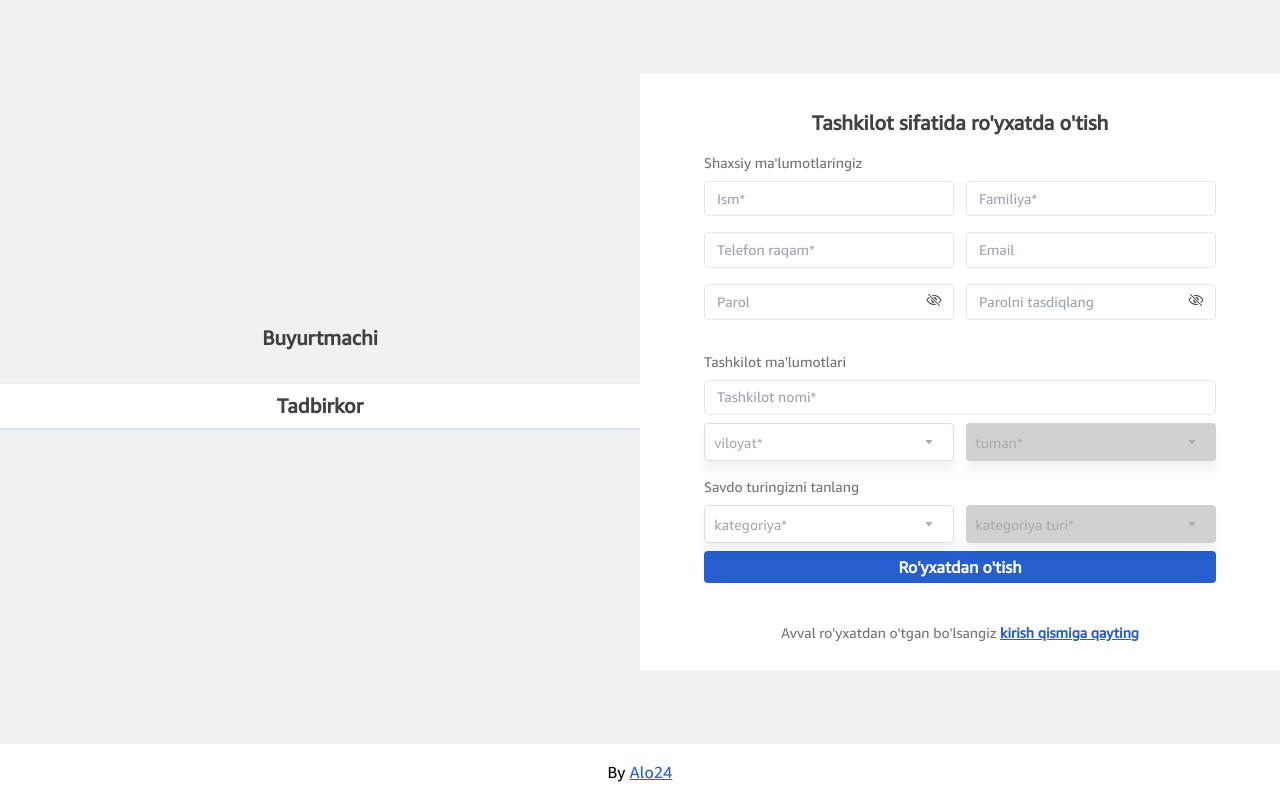
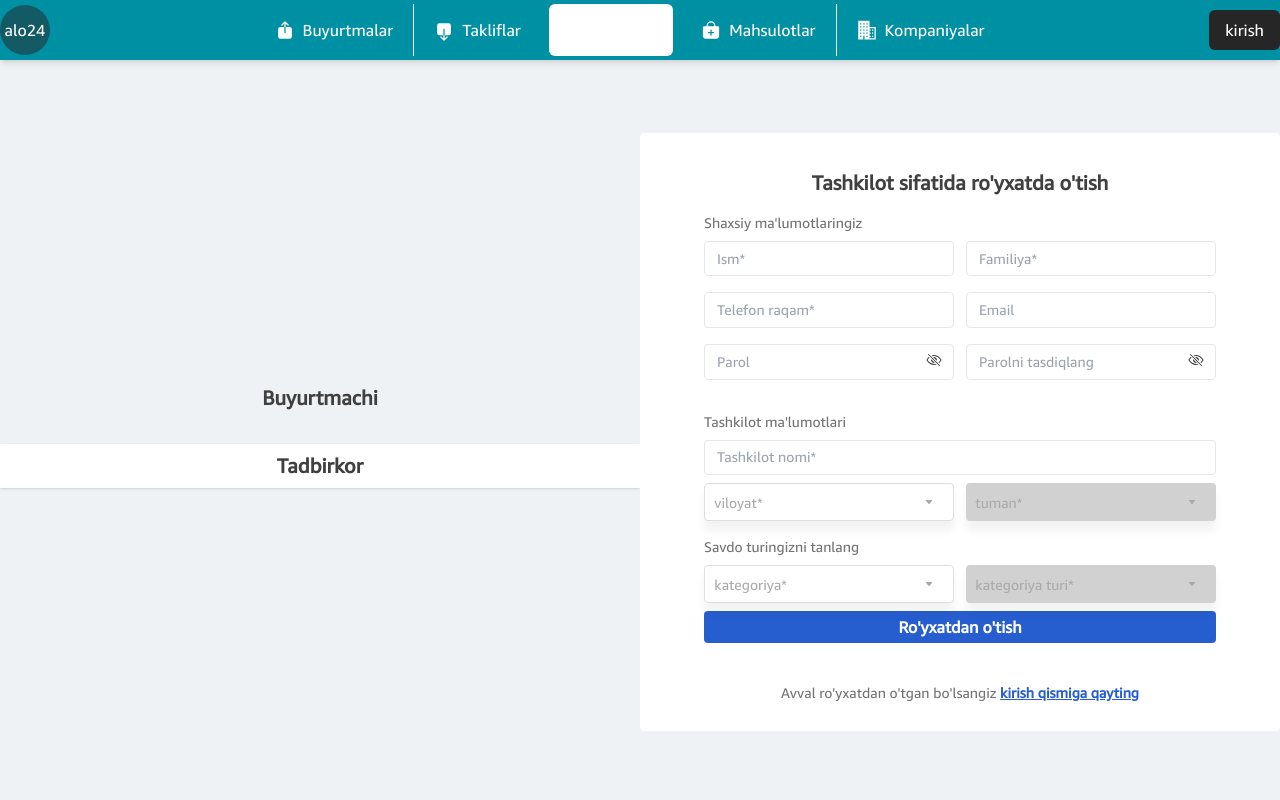
Before and after one commit to navruz22/alo-trade, a React (Create React App) app in the folder frontend/: page /sign-up/business in a window 1280 px wide. Built offline with nearby package versions, Linux system fonts and the light colour scheme; no server answers.

Commit message:
Filtered

```diff
--- a/frontend/src/App.js
+++ b/frontend/src/App.js
@@ -1,15 +1,13 @@
 import { lazy, Suspense, useEffect } from "react";
-import { useDispatch, useSelector } from "react-redux";
+import { useDispatch } from "react-redux";
 import Loader from "./Components/Loader/Loader";
 import { getUser } from "./Pages/Sign/signSlice";
 
 // pages
-const Login = lazy(() => import("./Pages/Sign/Sign"));
 const PageRoutes = lazy(() => import("./Pages/PageRoutes"));
 
 function App() {
   const dispatch = useDispatch();
-  const { logged } = useSelector((state) => state.login);
 
   useEffect(() => {
     const token = JSON.parse(localStorage.getItem("_grecaptcha"));
@@ -21,7 +19,7 @@ function App() {
   return (
     <div className="font-amazon">
       <Suspense fallback={<Loader />}>
-        {logged ? <PageRoutes /> : <Login />}
+        <PageRoutes />
       </Suspense>
     </div>
   );
--- a/frontend/src/Components/Buttons/LoginButton.js
+++ b/frontend/src/Components/Buttons/LoginButton.js
@@ -1,10 +1,14 @@
 import React from "react";
+import { Link } from "react-router-dom";
 
 const LoginButton = ({ title }) => {
   return (
-    <button className="bg-neutral-800 block px-4 py-2 rounded-md text-white-900">
+    <Link
+      to="/sign-in"
+      className="bg-neutral-800 block px-4 py-2 rounded-md text-white-900"
+    >
       {title}
-    </button>
+    </Link>
   );
 };
 
--- a/frontend/src/Components/Navbar/UserProfile.js
+++ b/frontend/src/Components/Navbar/UserProfile.js
@@ -8,14 +8,14 @@ const UserProfile = ({ changeHandler, navbarExpended, toggleMenu, user }) => {
         onClick={changeHandler}
         className="w-[50px] h-[50px] bg-neutral-500 rounded-full flex items-center justify-center border border-white-900"
       >
-        {user.image ? (
+        {user?.image ? (
           <img
             src={user.image}
             alt="avatar"
             className="w-full h-full rounded-full"
           />
         ) : (
-          user.firstname[0].toUpperCase() + user.lastname[0].toUpperCase()
+          user?.firstname[0].toUpperCase() + user?.lastname[0].toUpperCase()
         )}
       </button>
 
--- a/frontend/src/Components/Sign/BusinessmanRegister.jsx
+++ b/frontend/src/Components/Sign/BusinessmanRegister.jsx
@@ -187,7 +187,7 @@ const BusinessmanRegister = ({
         />
         <br />
         <LabelButton
-          link="sign-in"
+          link="../../sign-in"
           label="Avval ro'yxatdan o'tgan bo'lsangiz "
           title={"kirish qismiga qayting"}
         />
--- a/frontend/src/Components/Sign/UserRegister.jsx
+++ b/frontend/src/Components/Sign/UserRegister.jsx
@@ -117,7 +117,7 @@ const UserRegister = ({
         />
         <br />
         <LabelButton
-          link="sign-in"
+          link="../sign-in"
           label="Avval ro'yxatdan o'tgan bo'lsangiz "
           title={"kirish qismiga qayting"}
         />
--- a/frontend/src/Pages/PageRoutes.js
+++ b/frontend/src/Pages/PageRoutes.js
@@ -13,19 +13,15 @@ const PageRoutes = () => {
   const dispatch = useDispatch();
   const location = useLocation();
 
-  const { userData } = useSelector((state) => state.login);
   const { categoriesWithSubcategories: categories } = useSelector(
     (state) => state.categories
   );
   const { tradetypes } = useSelector((state) => state.trade);
   const { regions } = useSelector((state) => state.regions);
-  const [type, setType] = useState(userData?.user?.type);
   const [pathName, setPathName] = useState(location.pathname.split("/")[1]);
 
-  useEffect(() => {
-    const { user } = userData;
-    setType(user?.type);
-  }, [userData]);
+  const filterVisible =
+    pathName !== "profile" && pathName !== "sign-in" && pathName !== "sign-up";
 
   useEffect(() => {
     dispatch(getTradeTypes());
@@ -39,7 +35,7 @@ const PageRoutes = () => {
     <section className="flex flex-col w-full h-full max-h-screen">
       <Navbar />
       <div className="flex flex-row w-full overflow-hidden ">
-        {pathName !== "profile" && (
+        {filterVisible && (
           <Filter
             categories={categories}
             regions={regions}
@@ -48,7 +44,7 @@ const PageRoutes = () => {
         )}
         <div className="h-screen w-full">
           <Suspense fallback={<Loader />}>
-            <Routes>{protectedRoutes(type)}</Routes>
+            <Routes>{protectedRoutes()}</Routes>
           </Suspense>
         </div>
       </div>
--- a/frontend/src/Pages/ProtectedRoutes.js
+++ b/frontend/src/Pages/ProtectedRoutes.js
@@ -1,6 +1,9 @@
 import React, { lazy } from "react";
 import { map, uniqueId } from "lodash";
 import { Navigate, Route } from "react-router-dom";
+import Sign from "./Sign/Sign";
+import SignUp from "./Sign/Components/SignUp";
+import SignIn from "./Sign/Components/SignIn";
 // pages -->
 const AdminReport = lazy(() => import("./Admin/Admin"));
 
@@ -41,6 +44,8 @@ const userRoutes = [
     path: "/organizations",
     element: <OrganizationsReport />,
   },
+  { path: "/sign-in", element: <SignIn /> },
+  { path: "/sign-up/*", element: <SignUp /> },
   {
     path: "/profile/*",
     element: <ProfileReport />,
@@ -55,7 +60,7 @@ const adminRoutes = [
   otherRoutes,
 ];
 
-const chooseRoute = (type) => {
+const chooseRoute = () => {
   return userRoutes;
   // switch (type) {
   //   case "organization":
@@ -74,8 +79,8 @@ const chooseRoute = (type) => {
   // }
 };
 
-const protectedRoutes = (type) => {
-  const catchRoutes = chooseRoute(type.toLowerCase());
+const protectedRoutes = () => {
+  const catchRoutes = chooseRoute();
   return map(catchRoutes, (route) => (
     <Route
       exact
--- a/frontend/src/Pages/Sign/Components/SignIn.js
+++ b/frontend/src/Pages/Sign/Components/SignIn.js
@@ -1,5 +1,5 @@
 import React, { useState } from "react";
-import { Link } from "react-router-dom";
+import { Link, useNavigate } from "react-router-dom";
 import Input from "../../../Components/Inputs/Input";
 import Button from "../../../Components/Buttons/Button";
 import LabelButton from "../../../Components/Buttons/LabelButton";
@@ -9,6 +9,7 @@ import { signIn } from "../signSlice";
 
 const SignIn = () => {
   const dispatch = useDispatch();
+  const navigate = useNavigate();
   const { loading } = useSelector((state) => state.login);
 
   const [password, setPassword] = useState("123456");
@@ -33,7 +34,11 @@ const SignIn = () => {
       password,
       phone: "+" + phone,
     };
-    dispatch(signIn({ ...data }));
+    dispatch(signIn({ ...data })).then(({ error }) => {
+      if (!error) {
+        navigate("/");
+      }
+    });
   };
 
   return (
--- a/frontend/src/Pages/Sign/Sign.js
+++ b/frontend/src/Pages/Sign/Sign.js
@@ -4,14 +4,7 @@ import SignIn from "./Components/SignIn";
 import SignUp from "./Components/SignUp";
 
 const Sign = () => {
-  return (
-    <Routes>
-      <Route path="/" element={<SignIn />} />
-      <Route path={"/sign-in"} element={<SignIn />}></Route>
-      <Route path={"/sign-up/*"} element={<SignUp />}></Route>
-      <Route path="*" element={<Navigate to="/" replace />} />
-    </Routes>
-  );
+  return <div></div>;
 };
 
 export default Sign;
--- a/frontend/src/Pages/User/Navbar/Navbar.js
+++ b/frontend/src/Pages/User/Navbar/Navbar.js
@@ -14,12 +14,13 @@ const Navbar = () => {
   const changeHandler = () => {
     setNavbarExpended(!navbarExpended);
   };
-  const { userData } = useSelector((state) => state.login);
+  const {
+    userData: { user },
+  } = useSelector((state) => state.login);
   const closeHandler = () => {
     dispatch(logOut());
     setNavbarExpended(false);
   };
-
   const toggle = toggleMenu(closeHandler, changeHandler);
   return (
     <nav className="shadow shadow-md py-1 w-full bg-primary-800 z-50  ">
@@ -28,9 +29,9 @@ const Navbar = () => {
         <Outlet />
         <Menu navs={navs} />
         <div className="">
-          {userData ? (
+          {user ? (
             <UserProfile
-              user={userData.user}
+              user={user}
               toggleMenu={toggle}
               navbarExpended={navbarExpended}
               changeHandler={changeHandler}
```
